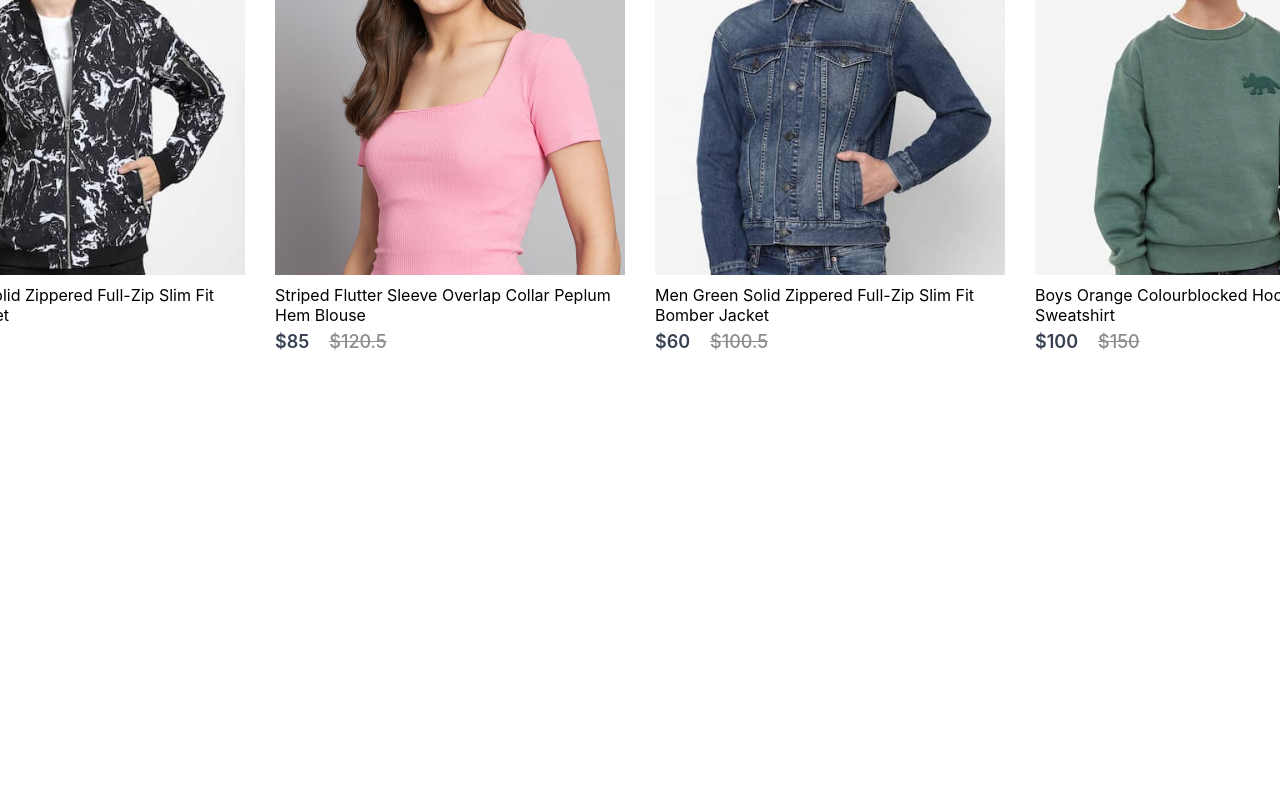
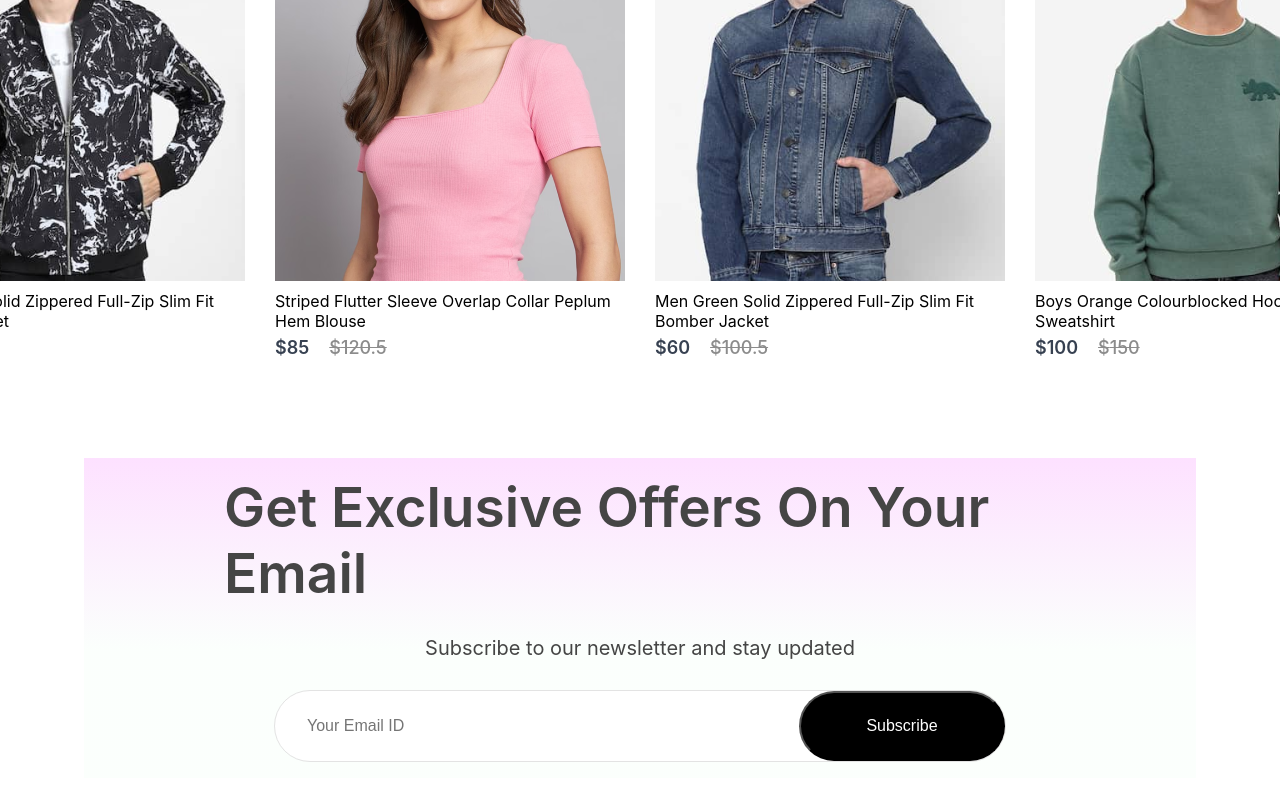
Before and after one commit to nishthadiwanji/hkf, a React (Create React App) app in the folder frontend/: page / in a window 1280 px wide. Shown: the part 3084-3884 px from the top of the page. Before the commit the page ends 3436 px from the top, so only its background shows below. Built offline with nearby package versions, Linux system fonts and the light colour scheme.

Commit message:
newsletter added to homepage

```diff
--- a/frontend/src/Components/NewCollections/NewCollections.css
+++ b/frontend/src/Components/NewCollections/NewCollections.css
@@ -3,7 +3,7 @@
     flex-direction: column;
     align-items: center;
     gap: 10px;
-    height: 90vh;
+    margin-bottom: 100px;
 }
 
 .new-collections h1{
--- /dev/null
+++ b/frontend/src/Components/NewsLetter/NewsLetter.css
@@ -0,0 +1,54 @@
+.newsletter{
+    width: 65%;
+    height: 40vh;
+    display: flex;
+    flex-direction: column;
+    align-items: center;
+    justify-content: center;
+    margin: auto;
+    padding: 0px 140px;
+    margin-bottom: 150px;
+    background: linear-gradient(180deg, #fde1ff 0%, #e1ffea22 60%);
+    gap: 30px;
+}
+
+.newsletter h1{
+    color: #454545;
+    font-size: 55px;
+    font-weight: 600;
+}
+
+.newsletter p{
+    color: #454545;
+    font-size: 20px;
+}
+
+.newsletter div{
+    display: flex;
+    align-items: center;
+    justify-content: space-between;
+    background: white;
+    width: 730px;
+    height: 70px;
+    border-radius: 80px;
+    border: 1px solid #e3e3e3;
+}
+
+.newsletter input{
+    width: 500px;
+    margin-left: 30px;
+    border: none;
+    outline:none;
+    color: #616161;
+    font-size: 16px;
+}
+
+.newsletter div button{
+    width: 210px;
+    height: 70px;
+    border-radius: 80px;
+    background: black;
+    color: white;
+    font-size: 16px;
+    cursor: pointer;
+}
--- /dev/null
+++ b/frontend/src/Components/NewsLetter/NewsLetter.jsx
@@ -0,0 +1,15 @@
+import React from 'react'
+import './NewsLetter.css'
+
+export const NewsLetter = () => {
+    return (
+        <div className='newsletter'>
+            <h1>Get Exclusive Offers On Your Email</h1>
+            <p>Subscribe to our newsletter and stay updated</p>
+            <div>
+                <input type="email" placeholder='Your Email ID'/>
+                <button>Subscribe</button>
+            </div>
+        </div>
+    )
+}
--- a/frontend/src/Pages/Shop.jsx
+++ b/frontend/src/Pages/Shop.jsx
@@ -1,6 +1,7 @@
 import React from 'react'
 import {Hero} from '../Components/Hero/Hero'
 import { NewCollections } from '../Components/NewCollections/NewCollections'
+import { NewsLetter } from '../Components/NewsLetter/NewsLetter'
 import { Offers } from '../Components/Offers/Offers'
 import { Popular } from '../Components/Popular/Popular'
 
@@ -11,6 +12,7 @@
             <Popular/>
             <Offers/>
             <NewCollections/>
+            <NewsLetter/>
         </div>
     )
 }
```
